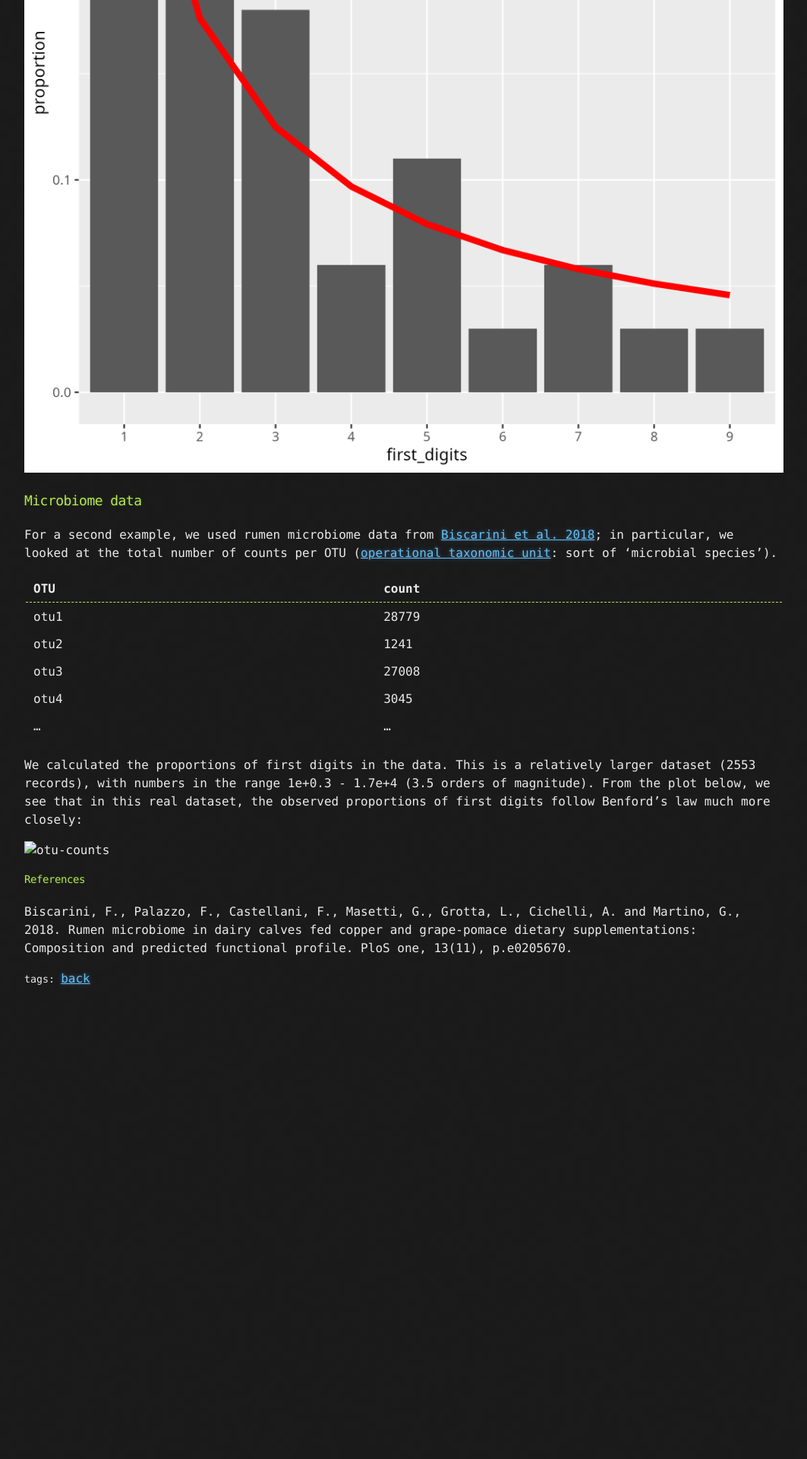
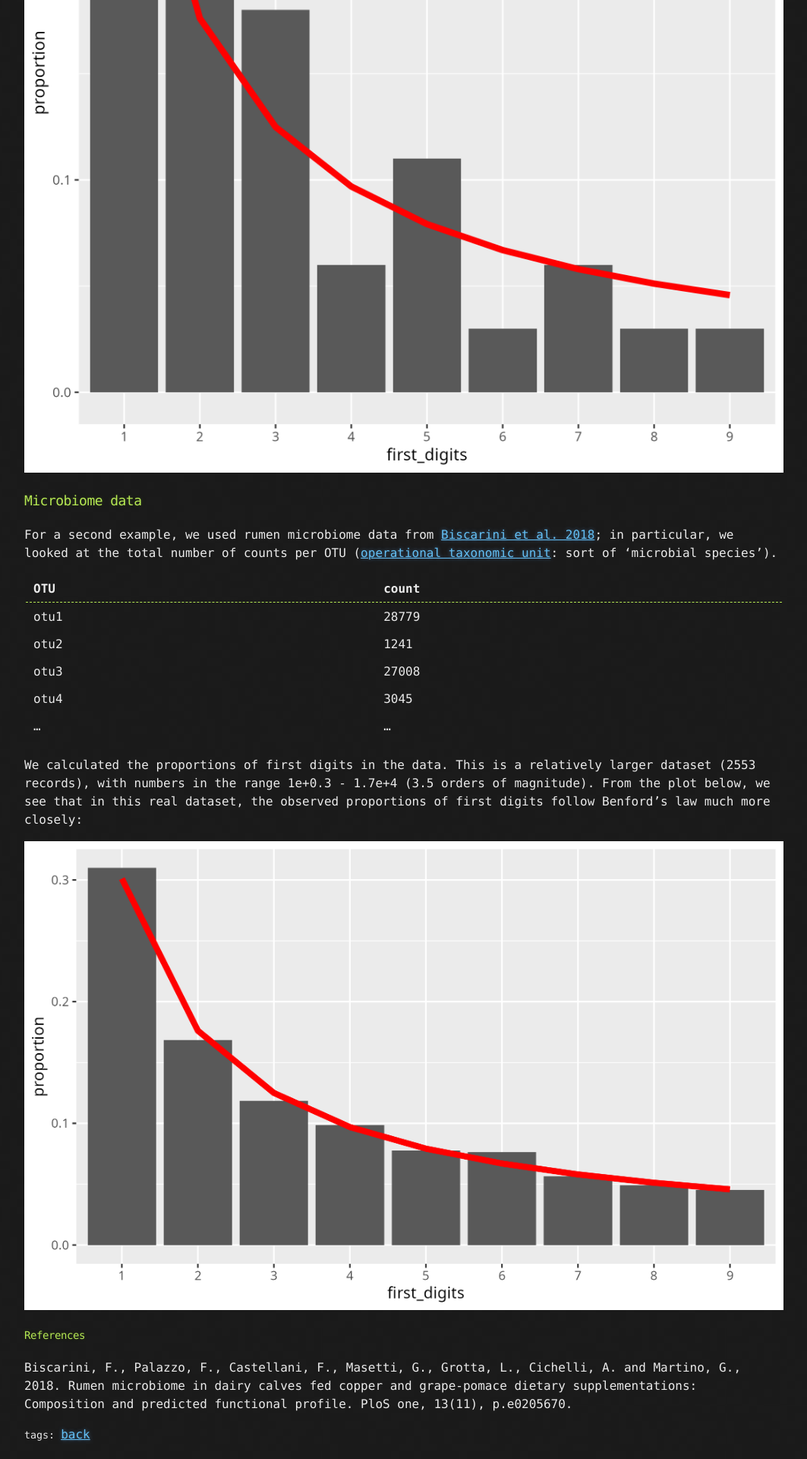
Before and after one commit to bioinformateachers/bioinformateachers.github.io, a Jekyll site: the page built from _posts/2026-11-04-benford.md, in a window 1280 px wide. Shown: the part 1875-3795 px from the top of the page at 76% size, without its empty margins (108-1171 px from the left). Built offline with Jekyll 4.4.1, drawn with Linux system fonts in a browser that asks for light colours; formulas are drawn with MathJax 3; before the commit the page ends 3195 px from its top, so only the background shows below that.

Commit message:
fixing bugs

```diff
--- a/_posts/2026-11-04-benford.md
+++ b/_posts/2026-11-04-benford.md
@@ -71,7 +71,7 @@ We calculated the proportions of first digits in the data.
 This is a relatively larger dataset (2553 records), with numbers in the range 1e+0.3 - 1.7e+4 (3.5 orders of magnitude).
 From the plot below, we see that in this real dataset, the observed proportions of first digits follow Benford's law much more closely:
 
-![otu-counts](img/otu_counts.png)
+![otu-counts](/img/otu_counts.png)
 
 
 #### References
```
